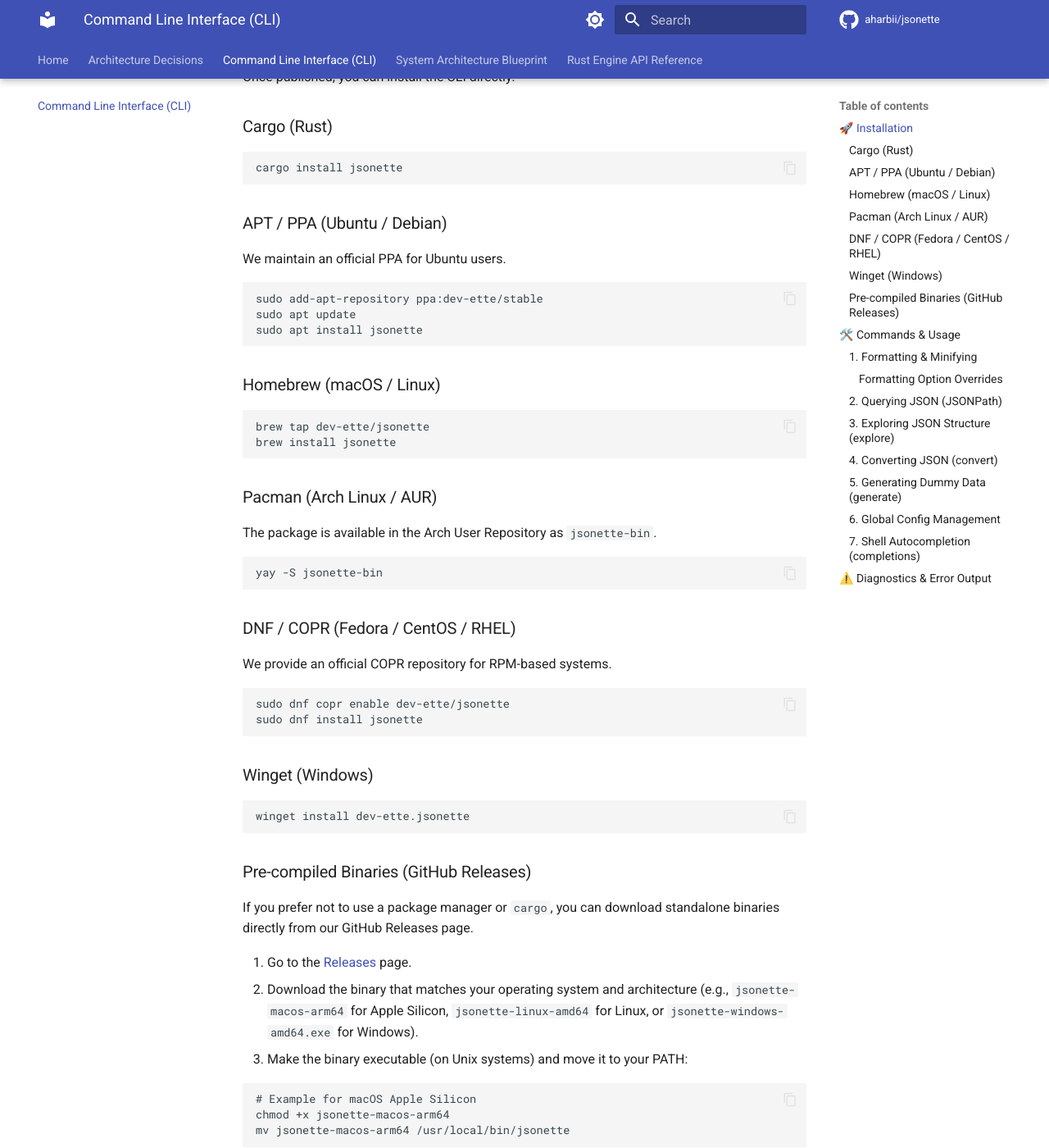
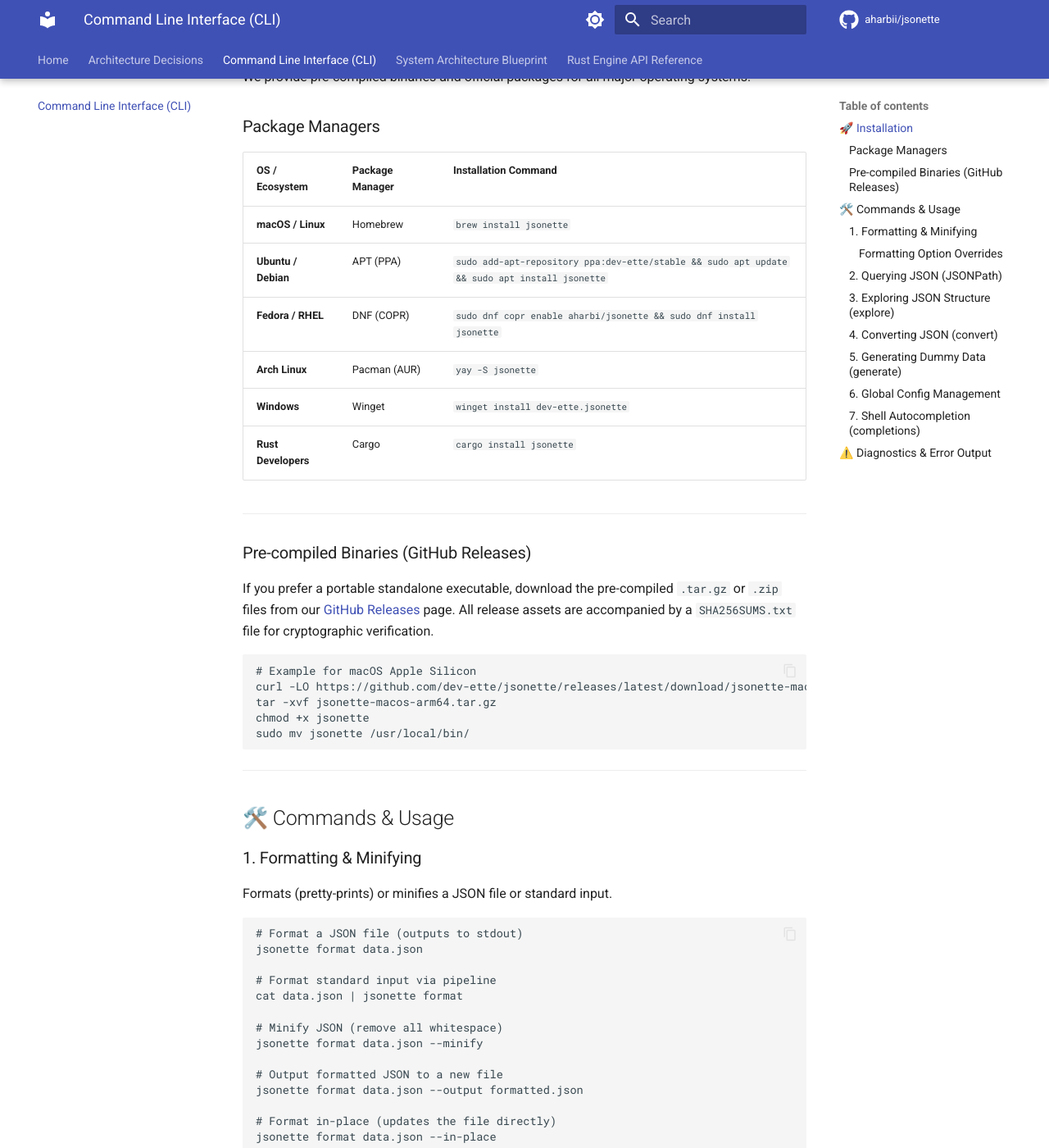
Before and after one commit to dev-ette/jsonette, an MkDocs documentation site: the page built from docs/cli.md, in a window 1280 px wide and 1400 px high, scrolled down 384 px. Shown: the whole window at 82% size. Built offline with MkDocs 1.6.1 and Material for MkDocs 9.7.7, drawn with Linux system fonts in a browser that asks for light colours; comment, search, counter and statistics services are not loaded.

Commit message:
chore: revamp release matrix, checksums, and docs layout

````diff
--- a/docs/cli.md
+++ b/docs/cli.md
@@ -10,66 +10,31 @@
 
 ## 🚀 Installation
 
-Once published, you can install the CLI directly:
+We provide pre-compiled binaries and official packages for all major operating systems.
 
-### Cargo (Rust)
+### Package Managers
 
-```bash
-cargo install jsonette
-```
+| OS / Ecosystem      | Package Manager | Installation Command                                                                          |
+| ------------------- | --------------- | --------------------------------------------------------------------------------------------- |
+| **macOS / Linux**   | Homebrew        | `brew install jsonette`                                                                       |
+| **Ubuntu / Debian** | APT (PPA)       | `sudo add-apt-repository ppa:dev-ette/stable && sudo apt update && sudo apt install jsonette` |
+| **Fedora / RHEL**   | DNF (COPR)      | `sudo dnf copr enable aharbi/jsonette && sudo dnf install jsonette`                           |
+| **Arch Linux**      | Pacman (AUR)    | `yay -S jsonette`                                                                             |
+| **Windows**         | Winget          | `winget install dev-ette.jsonette`                                                            |
+| **Rust Developers** | Cargo           | `cargo install jsonette`                                                                      |
 
-### APT / PPA (Ubuntu / Debian)
-
-We maintain an official PPA for Ubuntu users.
-
-```bash
-sudo add-apt-repository ppa:dev-ette/stable
-sudo apt update
-sudo apt install jsonette
-```
-
-### Homebrew (macOS / Linux)
-
-```bash
-brew tap dev-ette/jsonette
-brew install jsonette
-```
-
-### Pacman (Arch Linux / AUR)
-
-The package is available in the Arch User Repository as `jsonette-bin`.
-
-```bash
-yay -S jsonette-bin
-```
-
-### DNF / COPR (Fedora / CentOS / RHEL)
-
-We provide an official COPR repository for RPM-based systems.
-
-```bash
-sudo dnf copr enable dev-ette/jsonette
-sudo dnf install jsonette
-```
-
-### Winget (Windows)
-
-```powershell
-winget install dev-ette.jsonette
-```
+---
 
 ### Pre-compiled Binaries (GitHub Releases)
 
-If you prefer not to use a package manager or `cargo`, you can download standalone binaries directly from our GitHub Releases page.
-
-1. Go to the [Releases](https://github.com/dev-ette/jsonette/releases) page.
-2. Download the binary that matches your operating system and architecture (e.g., `jsonette-macos-arm64` for Apple Silicon, `jsonette-linux-amd64` for Linux, or `jsonette-windows-amd64.exe` for Windows).
-3. Make the binary executable (on Unix systems) and move it to your PATH:
+If you prefer a portable standalone executable, download the pre-compiled `.tar.gz` or `.zip` files from our [GitHub Releases](https://github.com/dev-ette/jsonette/releases) page. All release assets are accompanied by a `SHA256SUMS.txt` file for cryptographic verification.
 
 ```bash
 # Example for macOS Apple Silicon
-chmod +x jsonette-macos-arm64
-mv jsonette-macos-arm64 /usr/local/bin/jsonette
+curl -LO https://github.com/dev-ette/jsonette/releases/latest/download/jsonette-macos-arm64.tar.gz
+tar -xvf jsonette-macos-arm64.tar.gz
+chmod +x jsonette
+sudo mv jsonette /usr/local/bin/
 ```
 
 ---
@@ -188,6 +153,7 @@
 jsonette config set format.sort_keys true
 jsonette config set format.indent 4
 ```
+
 ---
 
 ### 7. Shell Autocompletion (`completions`)
````
Also changed, not shown: cli/README.md (+17 -51 lines), 1 other file.
